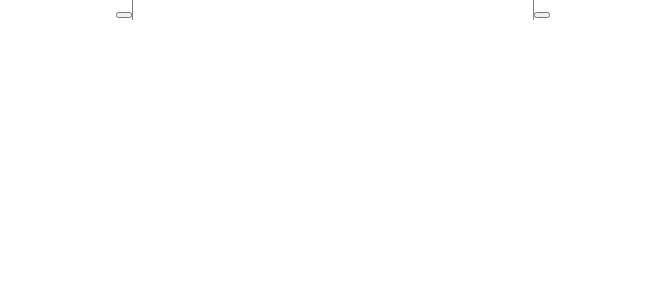
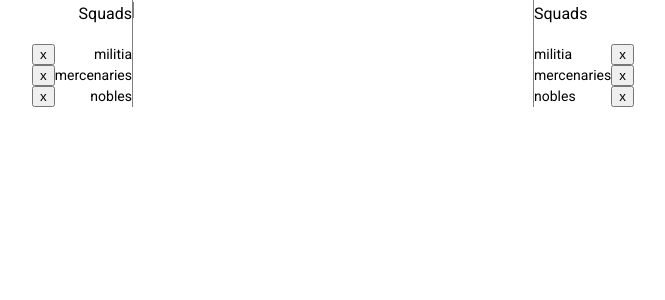
Before and after one commit to danulonebezpechnuy/cards-troops, an Angular app: page / in a window 1280 px wide. Shown: the top 300 px of the page, without its empty margins (307-972 px from the left). Built offline with nearby package versions, Linux system fonts and the light colour scheme.

Commit message:
implement squads list

```diff
--- a/src/app/app.component.css
+++ b/src/app/app.component.css
@@ -7,3 +7,27 @@
     border-left: 1px solid gray;
     border-right: 1px solid gray;
 }
+
+.left-squad-selector {
+    text-align: end;
+}
+
+.right-squad-selector {
+    text-align: start;
+}
+
+.left-squad-selector ::ng-deep .right-delete {
+    display: none;
+}
+
+.right-squad-selector ::ng-deep .left-delete {
+    display: none;
+}
+
+.left-squad-stats {
+    border-right: 1px solid gray;
+}
+
+.right-squad-stats {
+    border-left: 1px solid gray;
+}
--- a/src/app/app.component.html
+++ b/src/app/app.component.html
@@ -1,11 +1,11 @@
 <div class="squads-balancer">
-    <app-squad-selector></app-squad-selector>
-    <div id="squads_comparator" class="squads-comparator">
+    <app-squad-selector class="left-squad-selector"></app-squad-selector>
+    <div id="squads-comparator" class="squads-comparator">
         <div id="squads-stats">
-            <app-squad-stats></app-squad-stats>
-            <app-squad-stats></app-squad-stats>
+            <app-squad-stats class="left-squad-stats"></app-squad-stats>
+            <app-squad-stats class="rigt-squad-stats"></app-squad-stats>
         </div>
         <app-fight-results></app-fight-results>
     </div>
-    <app-squad-selector></app-squad-selector>
+    <app-squad-selector class="right-squad-selector"></app-squad-selector>
 </div>
--- /dev/null
+++ b/src/app/mock-squads.ts
@@ -0,0 +1,94 @@
+import { Squad } from './squad';
+
+export const SQUADS: Squad[] = [
+    {
+        name: 'militia',
+
+        equipmentValue: 10,
+        equipmentColor: '#CD7F32',
+
+        weaponColor: '#C0C0C0',
+        weaponInitiative: 3,
+        isShieldbreaker: false,
+
+        missileWeaponColor: '',
+        missileWeaponRange: 0,
+
+        cohesion: 1,
+        maxCohesion: 1,
+        expirience: 0,
+        health: 4,
+        maxHealth: 4,
+        fatigue: 0,
+        maxFatigue: 4,
+        will: 2,
+        maxWill: 2,
+        discipline: 1,
+        formationCondition: 0,
+
+        totalShields: 2,
+        commonShields: 1,
+        missileBlockShields: 1,
+        shieldsColor: '#CD7F32'
+    },
+    {
+        name: 'mercenaries',
+
+        equipmentValue: 17,
+        equipmentColor: '#C0C0C0',
+
+        weaponColor: '#C0C0C0',
+        weaponInitiative: 3,
+        isShieldbreaker: false,
+
+        missileWeaponColor: '',
+        missileWeaponRange: 0,
+
+        cohesion: 2,
+        maxCohesion: 2,
+        expirience: 1,
+        health: 4,
+        maxHealth: 4,
+        fatigue: 0,
+        maxFatigue: 5,
+        will: 2,
+        maxWill: 2,
+        discipline: 2,
+        formationCondition: 0,
+
+        totalShields: 2,
+        commonShields: 1,
+        missileBlockShields: 1,
+        shieldsColor: '#C0C0C0'
+    },
+    {
+        name: 'nobles',
+
+        equipmentValue: 27,
+        equipmentColor: '#FFD700',
+
+        weaponColor: '#FFD700',
+        weaponInitiative: 2,
+        isShieldbreaker: false,
+
+        missileWeaponColor: '',
+        missileWeaponRange: 0,
+
+        cohesion: 3,
+        maxCohesion: 3,
+        expirience: 2,
+        health: 4,
+        maxHealth: 4,
+        fatigue: 0,
+        maxFatigue: 5,
+        will: 3,
+        maxWill: 3,
+        discipline: 3,
+        formationCondition: 0,
+
+        totalShields: 1,
+        commonShields: 1,
+        missileBlockShields: 0,
+        shieldsColor: '#FFD700'
+    }
+];
--- a/src/app/squad-selector/squad-selector.component.css
+++ b/src/app/squad-selector/squad-selector.component.css
@@ -0,0 +1,4 @@
+.squad-row {
+    display: flex;
+    justify-content: space-between;
+}
--- a/src/app/squad-selector/squad-selector.component.html
+++ b/src/app/squad-selector/squad-selector.component.html
@@ -1,4 +1,6 @@
-<div id="squad_row">
-    <span id="squad_name"></span>
-    <button id="delete_button"></button>
+<h3>Squads</h3>
+<div *ngFor="let squad of squads" id="squad-row" class="squad-row">
+    <button id="delete_button" class="left-delete">x</button>
+    <span id="squad_name">{{squad.name}}</span>
+    <button id="delete_button" class="right-delete">x</button>
 </div>
--- a/src/app/squad-selector/squad-selector.component.ts
+++ b/src/app/squad-selector/squad-selector.component.ts
@@ -1,4 +1,7 @@
 import { Component, OnInit } from '@angular/core';
+
+import { Squad } from '../squad';
+import { SQUADS } from '../mock-squads';
 
 @Component({
   selector: 'app-squad-selector',
@@ -7,9 +10,16 @@ import { Component, OnInit } from '@angular/core';
 })
 export class SquadSelectorComponent implements OnInit {
 
-  constructor() { }
+  squads: Squad[] = [];
+
+  constructor() {}
 
   ngOnInit(): void {
+    this.getSquads();
+  }
+
+  getSquads() {
+    this.squads = SQUADS;
   }
 
 }
--- a/src/app/squad-stats/squad-stats.component.html
+++ b/src/app/squad-stats/squad-stats.component.html
@@ -1,2 +1,2 @@
-<div id="squad_name" class="squad-name"></div>
+<div id="squad-name" class="squad-name"></div>
 <div id="stats" class="stats" ></div>
--- /dev/null
+++ b/src/app/squad.ts
@@ -0,0 +1,35 @@
+export interface Squad {
+    /* colors:
+        bronze - '#CD7F32'
+        silver - '#C0C0C0'
+        golden - '#FFD700'
+    */
+    name: string;
+
+    equipmentValue: number;
+    equipmentColor: string;
+
+    weaponColor: string;
+    weaponInitiative: number;
+    isShieldbreaker: boolean;
+
+    missileWeaponColor: string;
+    missileWeaponRange: number;
+
+    cohesion: number;
+    maxCohesion: number;
+    expirience: number;
+    health: number;
+    maxHealth: number;
+    fatigue: number;
+    maxFatigue: number;
+    will: number;
+    maxWill: number;
+    discipline: number;
+    formationCondition: number;
+
+    totalShields: number;
+    commonShields: number;
+    missileBlockShields: number;
+    shieldsColor: string;
+};
```
